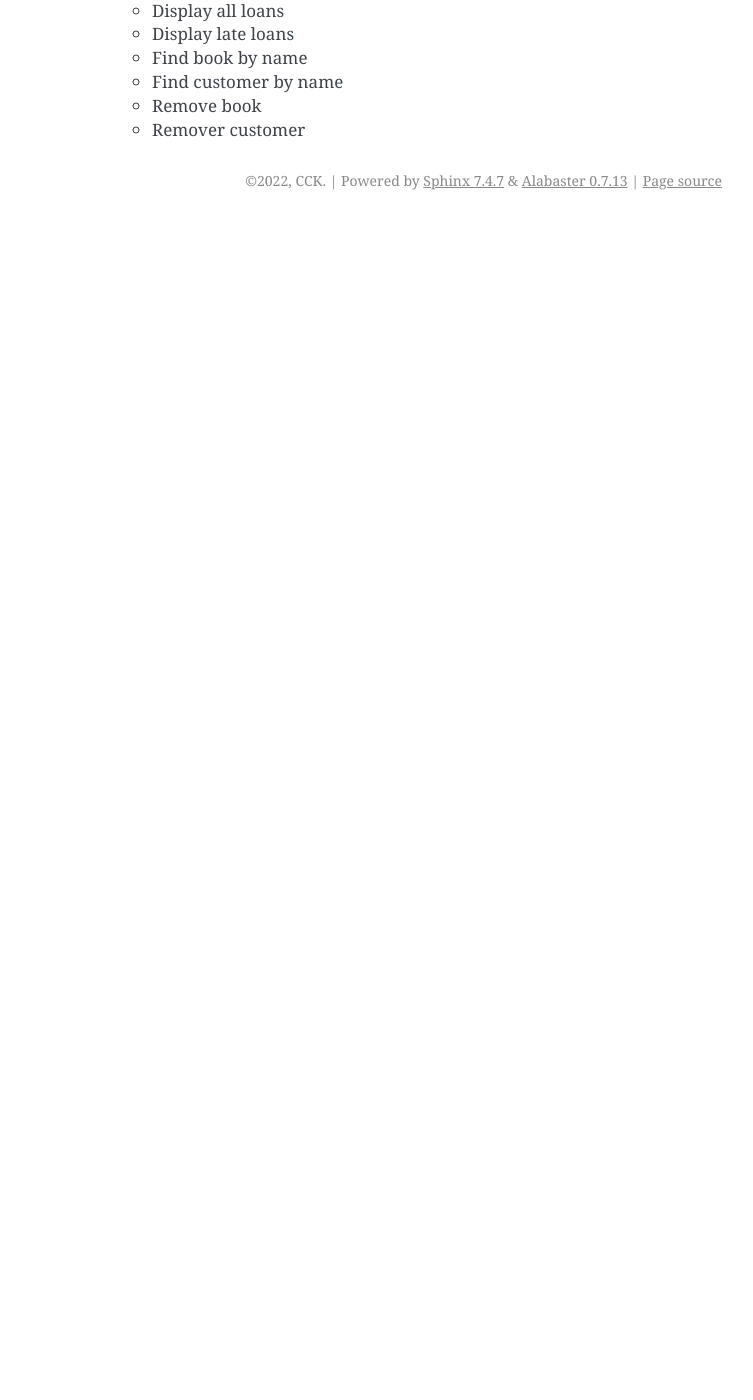
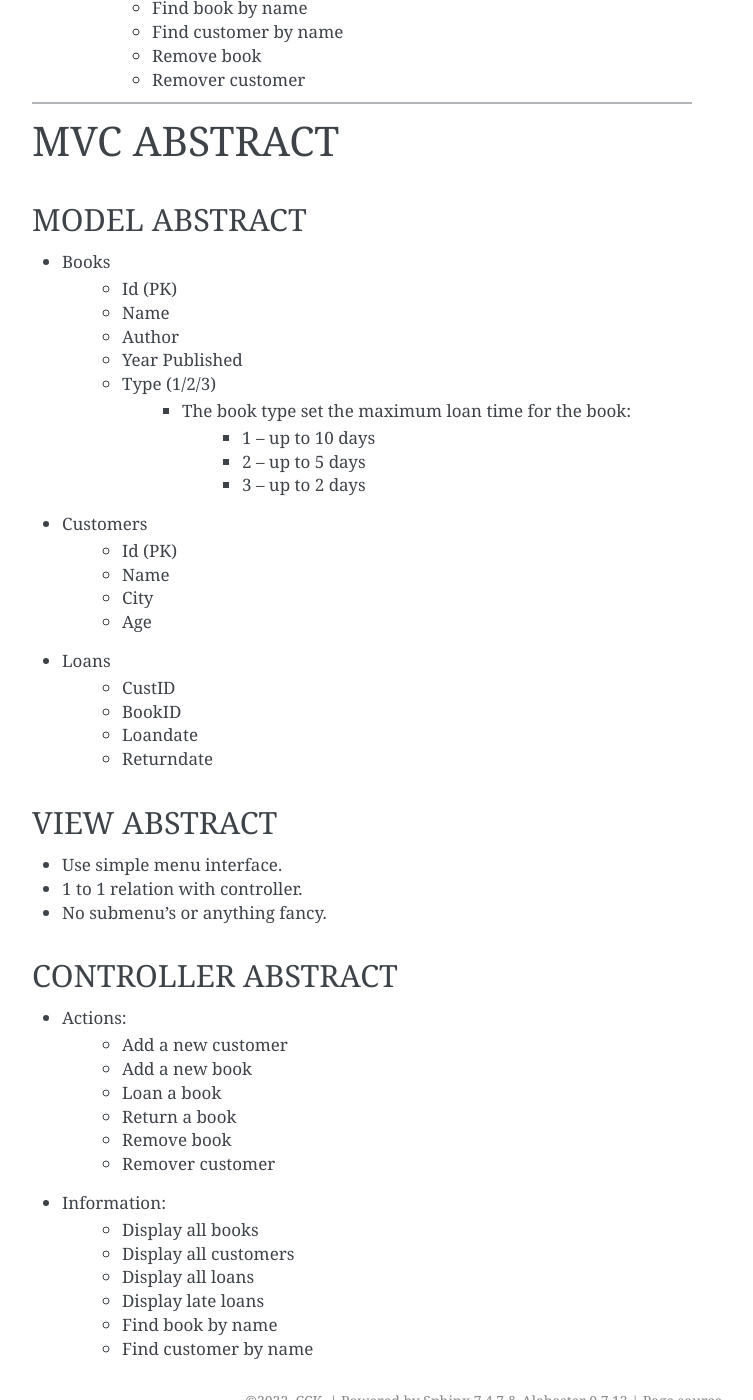
Before and after one commit to c-c-k/books-library, a Sphinx documentation site: the page built from docs/source/roadmap.rst, in a window 1280 px wide and 1400 px high, scrolled down 1978 px. Shown: the whole window, without its empty margins (388-1141 px from the left). Built offline with Sphinx 7.4.7, drawn with Linux system fonts in a browser that asks for light colours; before the commit the page ends 2198 px from its top, so only the background shows below that; some of the changed text lies outside the part shown.

Commit message:
roadmap.rst: Added: MVC ABSTRACT.

```diff
--- a/docs/source/roadmap.rst
+++ b/docs/source/roadmap.rst
@@ -1,6 +1,9 @@
 ========================================================================
 Roadmap for: Books Library Project
 ========================================================================
+
+A vague roadmap for doing this project.
+
 ========================================================================
 
 ========================================================================
@@ -10,24 +13,26 @@ ACTION PLAN
 STAGE 0 - GLOBAL NOTES:
 -----------------------
 
-- Start from the first step of the first stage.
-- Don't get distracted, focus on one step at a time.
-- If a thought or an idea pertaining to another step comes up, add it to these global notes, move it to the appropriate step while introspecting the whole, and, deal with it only when dealing with the relevant step.
-- If the current step becomes impossible or too hard, reflect on previous step or steps that might be the root of the problem and start fixing things from there.
-- Don't Panic.
+* Start from the first step of the first stage.
+* Don't get distracted, focus on one step at a time.
+* If a thought or an idea pertaining to another step comes up, add it to these global notes, move it to the appropriate step while introspecting the whole, and, deal with it only when dealing with the relevant step.
+* If the current step becomes impossible or too hard, reflect on previous step or steps that might be the root of the problem and start fixing things from there.
+* Don't Panic.
 
 STAGE 1 - PROJECT ABSTRACT OUTLINE:
 -----------------------------------
 
-- Copy the original project assignment file to the docs dir.
-- Copy the original project assignment into this file for easier access.
-- Based on the original assignment write MVC abstracts:
+* Copy the original project assignment file to the docs dir.
+* Copy the original project assignment into this file for easier access.
+* Based on the original assignment write MVC abstracts:
 
     - Model abstract.
     - View abstract.
     - Controller abstract.
 
-- Add/update stage 2 action plan.
+* Add/update stage 2 action plan.
+
+========================================================================
 
 ========================================================================
 ORIGINAL PROJECT ASSIGNMENT
@@ -36,52 +41,98 @@ ORIGINAL PROJECT ASSIGNMENT
 In this project you will implement a simple system to manage books library
 
     1. Create 3 files representing 3 tables:
-
-        - Books
-
-            - Id (PK)
-            - Name
-            - Author
-            - Year Published
-            - Type (1/2/3)
-
-        - Customers
-
-            - Id (PK)
-            - Name
-            - City
-            - Age
-
-        - Loans
-
-            - CustID
-            - BookID
-            - Loandate
-            - Returndate
+        *  Books
+            *  Id (PK)
+            *  Name
+            *  Author
+            *  Year Published
+            *  Type (1/2/3)
+        *  Customers
+            *  Id (PK)
+            *  Name
+            *  City
+            *  Age
+        *  Loans
+            *  CustID
+            *  BookID
+            *  Loandate
+            *  Returndate
 
     2. The book type set the maximum loan time for the book:
-
-        - 1 – up to 10 days
-        - 2 – up to 5 days
-        - 3 – up to 2 days
+        *  1 – up to 10 days
+        *  2 – up to 5 days
+        *  3 – up to 2 days
 
     3. Create the DAL:
-
-        - Build a class for each entity
-        - Create a separate module for each class
-        - Build unit tests
+        *  Build a class for each entity
+        *  Create a separate module for each class
+        *  Build unit tests
 
     4. Build a client application to use the DAL. Add the following operations (display a simple menu)
+        *  Add a new customer
+        *  Add a new book
+        *  Loan a book
+        *  Return a book
+        *  Display all books
+        *  Display all customers
+        *  Display all loans
+        *  Display late loans
+        *  Find book by name
+        *  Find customer by name
+        *  Remove book
+        *  Remover customer
 
-        - Add a new customer
-        - Add a new book
-        - Loan a book
-        - Return a book
-        - Display all books
-        - Display all customers
-        - Display all loans
-        - Display late loans
-        - Find book by name
-        - Find customer by name
-        - Remove book
-        - Remover customer
+========================================================================
+
+========================================================================
+MVC ABSTRACT
+========================================================================
+
+MODEL ABSTRACT
+-----------------------
+
+*  Books
+    *  Id (PK)
+    *  Name
+    *  Author
+    *  Year Published
+    *  Type (1/2/3)
+        * The book type set the maximum loan time for the book:
+            *  1 – up to 10 days
+            *  2 – up to 5 days
+            *  3 – up to 2 days
+*  Customers
+    *  Id (PK)
+    *  Name
+    *  City
+    *  Age
+*  Loans
+    *  CustID
+    *  BookID
+    *  Loandate
+    *  Returndate
+
+VIEW ABSTRACT
+-----------------------
+
+* Use simple menu interface.
+* 1 to 1 relation with controller.
+* No submenu's or anything fancy.
+
+CONTROLLER ABSTRACT
+-----------------------
+
+* Actions:
+    *  Add a new customer
+    *  Add a new book
+    *  Loan a book
+    *  Return a book
+    *  Remove book
+    *  Remover customer
+* Information:
+    *  Display all books
+    *  Display all customers
+    *  Display all loans
+    *  Display late loans
+    *  Find book by name
+    *  Find customer by name
```
